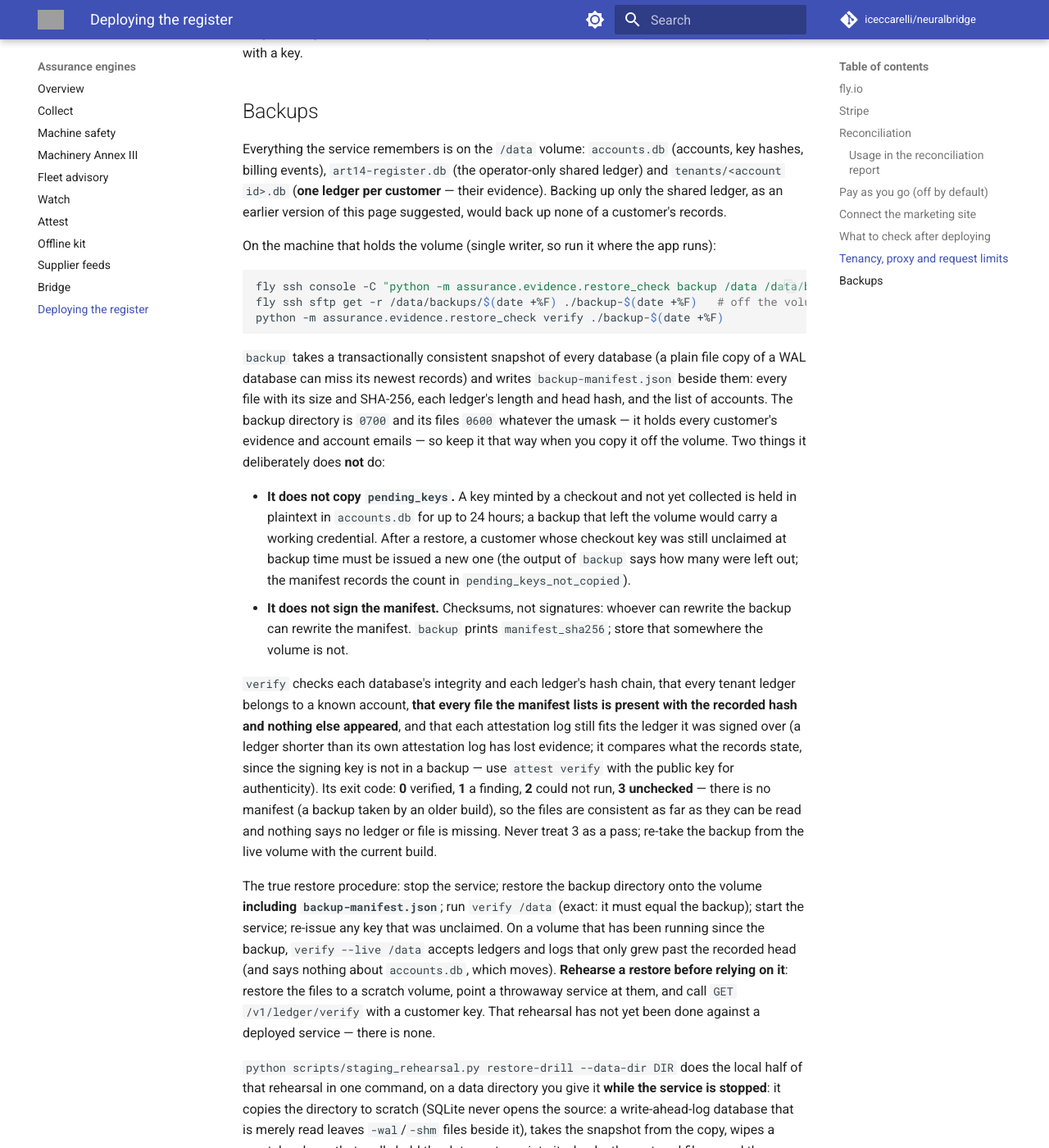
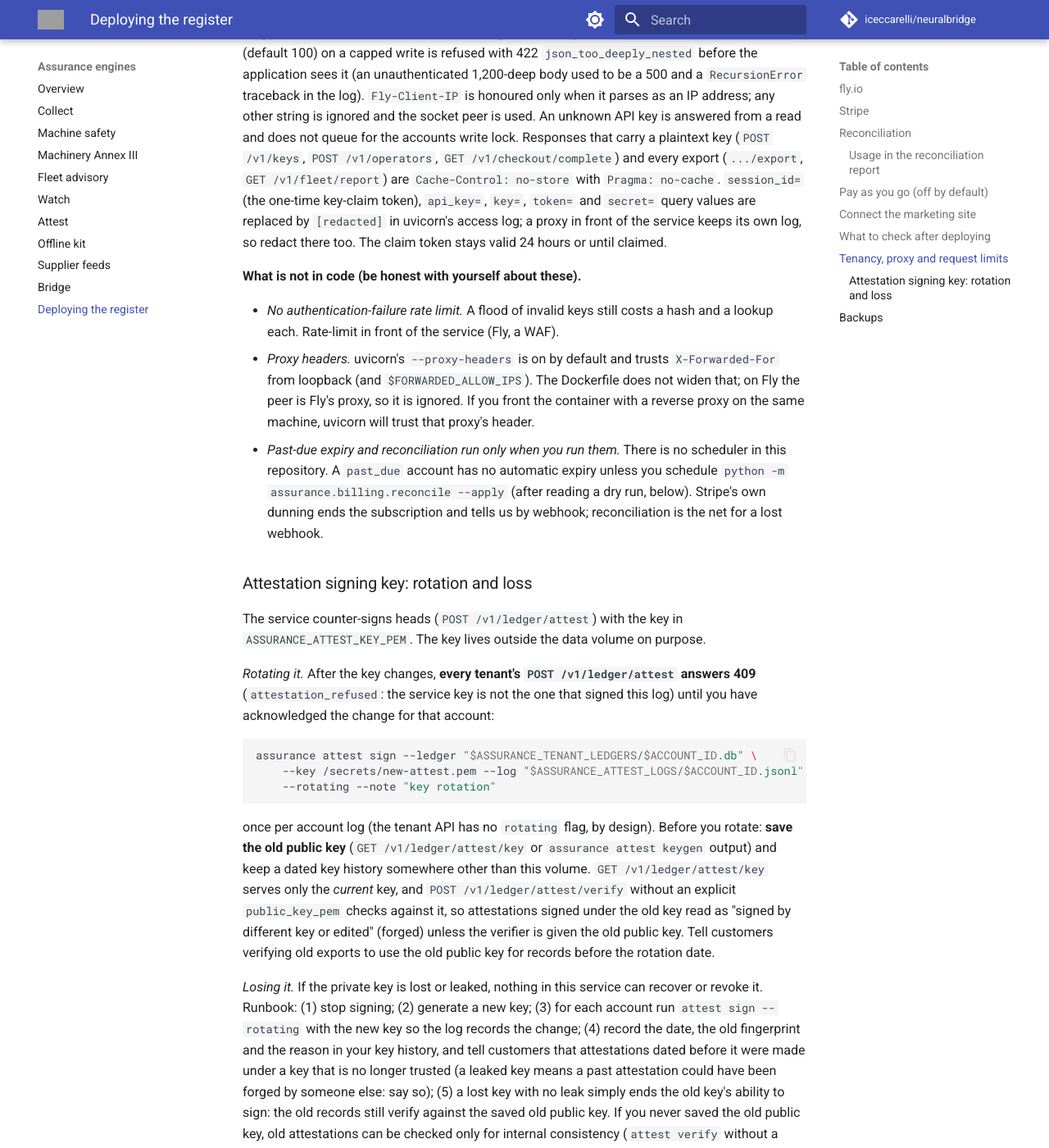
Before and after one commit to iceccarelli/neuralbridge, an MkDocs documentation site: the page built from docs/assurance/deploy.md, in a window 1280 px wide and 1400 px high, scrolled down 10213 px. Shown: the whole window at 82% size. Built offline with MkDocs 1.6.1 and Material for MkDocs 9.7.7, drawn with Linux system fonts in a browser that asks for light colours; comment, search, counter and statistics services are not loaded; some of the changed text lies outside the part shown; grey boxes are pictures that could not be loaded.

Commit message:
docs: key rotation and loss runbook, manual reconcile, proxy-header truth, auth-failure flood, claims registry
README: attestation signing-key rotation (409 per account until attest sign --rotating, save
and keep the old public key, verify old attestations with it) and loss; request limits that are
in code; what is not (no auth-failure rate limit, proxy headers, reconcile is manual so a
past_due account does not expire by itself). Dockerfile comment corrected: uvicorn's
--proxy-headers is on by default and trusts X-Forwarded-For from loopback. Claims registry: kit
enforcement layers (and that the CI wiring is unverified), backup manifest, no-store and log
redaction, and a list of operational gaps that are documented, not closed.

Co-Authored-By: Claude Sonnet 5.5 <noreply@anthropic.com>
Claude-Session: https://claude.ai/code/session_01GG4jcZfgRmfZFcG24PMZKf

````diff
--- a/deploy/assurance/README.md
+++ b/deploy/assurance/README.md
@@ -397,7 +397,8 @@ proxy, so the per-address quota would be one bucket for the whole internet. Set
 `ASSURANCE_TRUST_FLY_PROXY=1` (in `fly.toml`'s `[env]`) and the quota is keyed
 on `Fly-Client-IP`, which Fly's proxy sets. Set it **only** where every request
 arrives through that proxy: on any other host the header is client-controlled
-and would let a caller mint themselves a fresh quota per request. Without the
+and would let a caller mint themselves a fresh quota per request (a value that is not an IP
+address is ignored either way). Without the
 variable the socket peer is used, which is correct for a directly exposed host.
 
 **Request bodies** on `/v1` writes are capped at `ASSURANCE_MAX_BODY_BYTES`
@@ -408,6 +409,64 @@ Stripe webhook is exempt.
 **Keys.** `GET /v1/keys`, `POST /v1/keys` and `POST /v1/keys/revoke` let an
 account list, add and revoke its own keys (at most 10 live). Operator keys are
 rotated in `ASSURANCE_API_KEYS`.
+
+**Request limits that are in code.** A JSON body nested deeper than
+`ASSURANCE_MAX_JSON_DEPTH` (default 100) on a capped write is refused with 422
+`json_too_deeply_nested` before the application sees it (an unauthenticated 1,200-deep body used
+to be a 500 and a `RecursionError` traceback in the log). `Fly-Client-IP` is honoured only when it
+parses as an IP address; any other string is ignored and the socket peer is used. An unknown API
+key is answered from a read and does not queue for the accounts write lock. Responses that carry a
+plaintext key (`POST /v1/keys`, `POST /v1/operators`, `GET /v1/checkout/complete`) and every export
+(`.../export`, `GET /v1/fleet/report`) are `Cache-Control: no-store` with `Pragma: no-cache`.
+`session_id=` (the one-time key-claim token), `api_key=`, `key=`, `token=` and `secret=` query
+values are replaced by `[redacted]` in uvicorn's access log; a proxy in front of the service keeps
+its own log, so redact there too. The claim token stays valid 24 hours or until claimed.
+
+**What is not in code (be honest with yourself about these).**
+
+* *No authentication-failure rate limit.* A flood of invalid keys still costs a hash and a lookup
+  each. Rate-limit in front of the service (Fly, a WAF).
+* *Proxy headers.* uvicorn's `--proxy-headers` is on by default and trusts `X-Forwarded-For` from
+  loopback (and `$FORWARDED_ALLOW_IPS`). The Dockerfile does not widen that; on Fly the peer is
+  Fly's proxy, so it is ignored. If you front the container with a reverse proxy on the same
+  machine, uvicorn will trust that proxy's header.
+* *Past-due expiry and reconciliation run only when you run them.* There is no scheduler in this
+  repository. A `past_due` account has no automatic expiry unless you schedule
+  `python -m assurance.billing.reconcile --apply` (after reading a dry run, below). Stripe's own
+  dunning ends the subscription and tells us by webhook; reconciliation is the net for a lost
+  webhook.
+
+### Attestation signing key: rotation and loss
+
+The service counter-signs heads (`POST /v1/ledger/attest`) with the key in
+`ASSURANCE_ATTEST_KEY_PEM`. The key lives outside the data volume on purpose.
+
+*Rotating it.* After the key changes, **every tenant's `POST /v1/ledger/attest` answers 409**
+(`attestation_refused`: the service key is not the one that signed this log) until you have acknowledged the change for that account:
+
+```bash
+assurance attest sign --ledger "$ASSURANCE_TENANT_LEDGERS/$ACCOUNT_ID.db" \
+    --key /secrets/new-attest.pem --log "$ASSURANCE_ATTEST_LOGS/$ACCOUNT_ID.jsonl" \
+    --rotating --note "key rotation"
+```
+
+once per account log (the tenant API has no `rotating` flag, by design). Before you rotate:
+**save the old public key** (`GET /v1/ledger/attest/key` or `assurance attest keygen` output) and
+keep a dated key history somewhere other than this volume. `GET /v1/ledger/attest/key` serves only
+the *current* key, and `POST /v1/ledger/attest/verify` without an explicit `public_key_pem` checks
+against it, so attestations signed under the old key read as "signed by different key or edited"
+(forged) unless the verifier is given the old public key. Tell customers verifying old exports to
+use the old public key for records before the rotation date.
+
+*Losing it.* If the private key is lost or leaked, nothing in this service can recover or revoke
+it. Runbook: (1) stop signing; (2) generate a new key; (3) for each account run `attest sign
+--rotating` with the new key so the log records the change; (4) record the date, the old
+fingerprint and the reason in your key history, and tell customers that attestations dated before
+it were made under a key that is no longer trusted (a leaked key means a past attestation could
+have been forged by someone else: say so); (5) a lost key with no leak simply ends the old key's
+ability to sign: the old records still verify against the saved old public key. If you never saved
+the old public key, old attestations can be checked only for internal consistency
+(`attest verify` without a key), not for authorship.
 
 **`/healthz`** is unauthenticated and cheap: it confirms both stores open and
 reports the shared ledger's entry count, and nothing about the host. Chain
````
Also changed, not shown: docs/claims-registry.md (+35 -1 lines), 1 other file.
